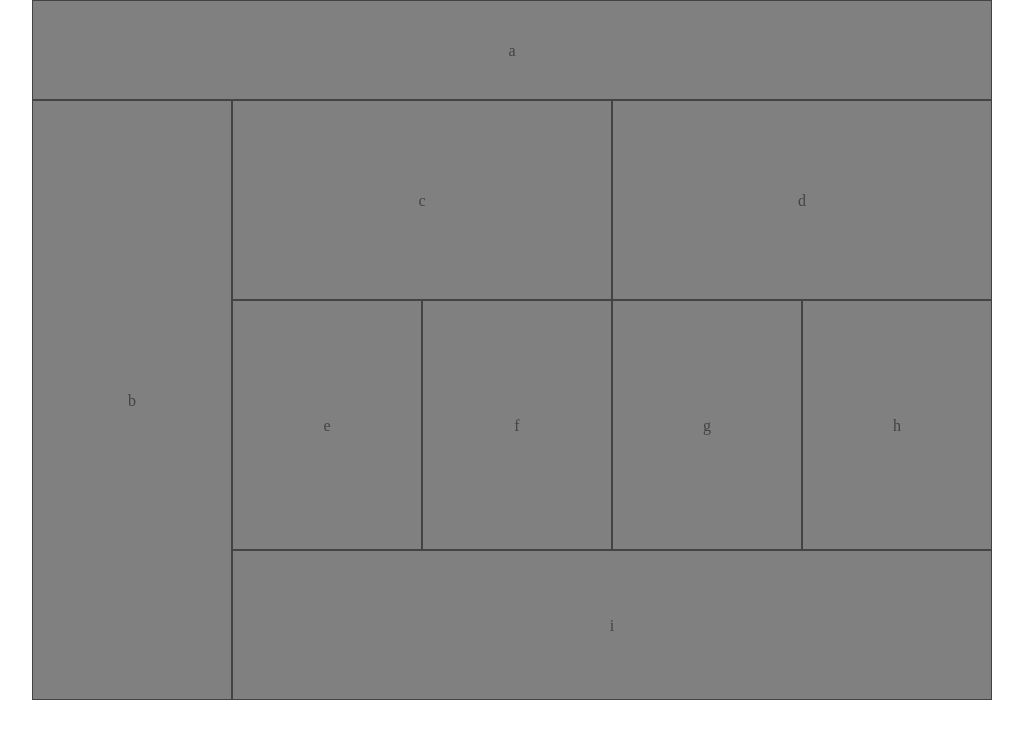
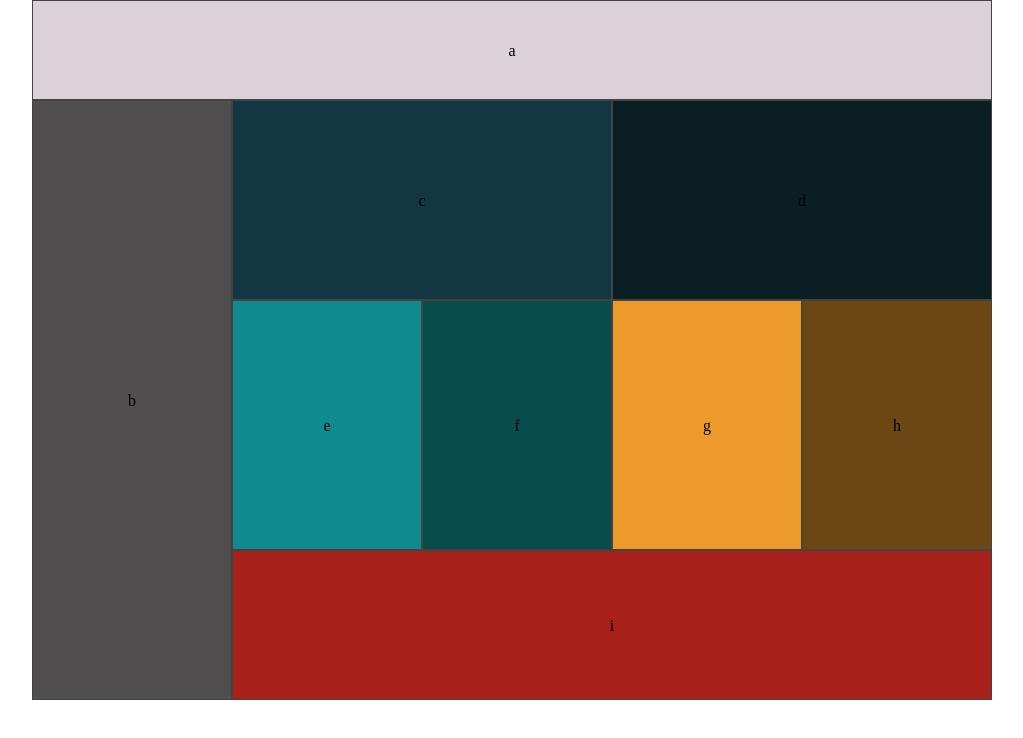
Before and after one commit to thatsjustjohn/lab-01, a website: page index.html in a window 1280 px wide. Shown: the whole page, without its empty margins (128-1151 px from the left). Drawn offline with Linux system fonts and the light colour scheme.

Commit message:
done with colors working on smacss

```diff
--- a/css/base.css
+++ b/css/base.css
@@ -9,9 +9,7 @@ body {
 
 
 div {
-  background-color: grey;
   border: 1px solid #444343;
-  color: #444343;
   text-align: center;
   vertical-align: middle;
 }
--- a/css/layout.css
+++ b/css/layout.css
@@ -0,0 +1,35 @@
+#a {
+  background-color: #DAD2D8
+}
+
+#b {
+  background-color: #504D4F;
+}
+
+#c {
+  background-color: #143642;
+}
+
+#d {
+  background-color: #0B1E24;
+}
+
+#e {
+  background-color: #0F8B8D;
+}
+
+#f {
+  background-color: #094C4D;
+}
+
+#g {
+  background-color: #EC9A29;
+}
+
+#h {
+  background-color: #6C4613;
+}
+
+#i {
+  background-color: #A8201A;
+}
--- a/css/module.css
+++ b/css/module.css
@@ -90,7 +90,7 @@
     line-height: 125px;
   }
 
-  #e {
+  #e, #f, #g, #h {
     width: 240px;
     height: 250px;
     line-height: 250px;
@@ -109,6 +109,13 @@
     clear: both;
   }
 
+  #g {
+    width: 240px;
+    height: 250px;
+    line-height: 250px;
+    float: left;
+  }
+
   #h {
     width: 240px;
     height: 250px;
@@ -116,12 +123,7 @@
     float: left;
   }
 
-  #g {
-    width: 240px;
-    height: 250px;
-    line-height: 250px;
-    float: left;
-  }
+
 
   #i {
     width: 480px;
--- a/index.html
+++ b/index.html
@@ -12,8 +12,10 @@
 <body>
   <div id='a'>a</div>
   <div id='b'>b</div>
-  <div id='c'>c</div>
-  <div id='d'>d</div>
+  <aside>
+    <div id='c'>c</div>
+    <div id='d'>d</div>
+  </aside>
   <aside>
     <div id='e'>e</div>
     <div id='f'>f</div>
```
